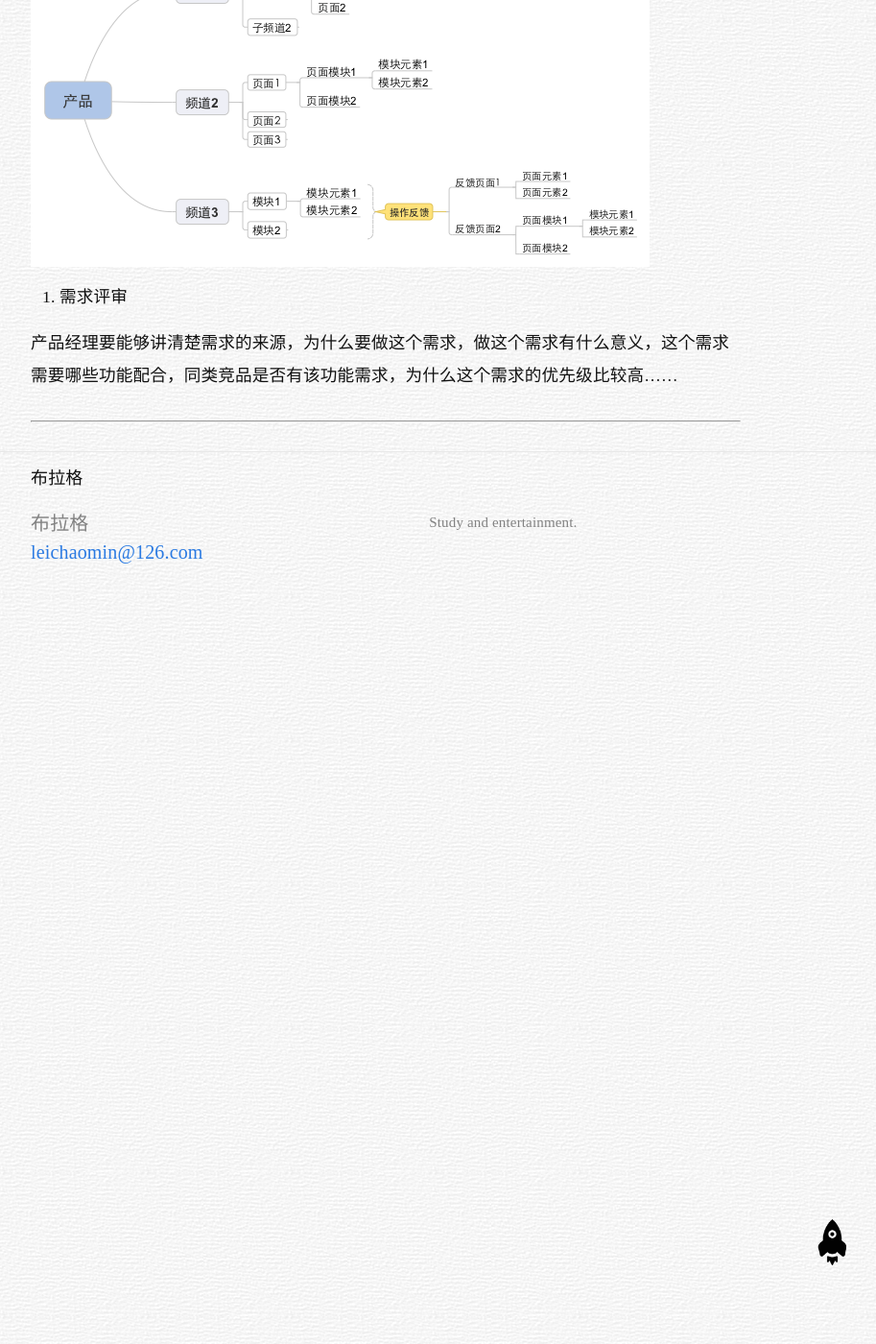
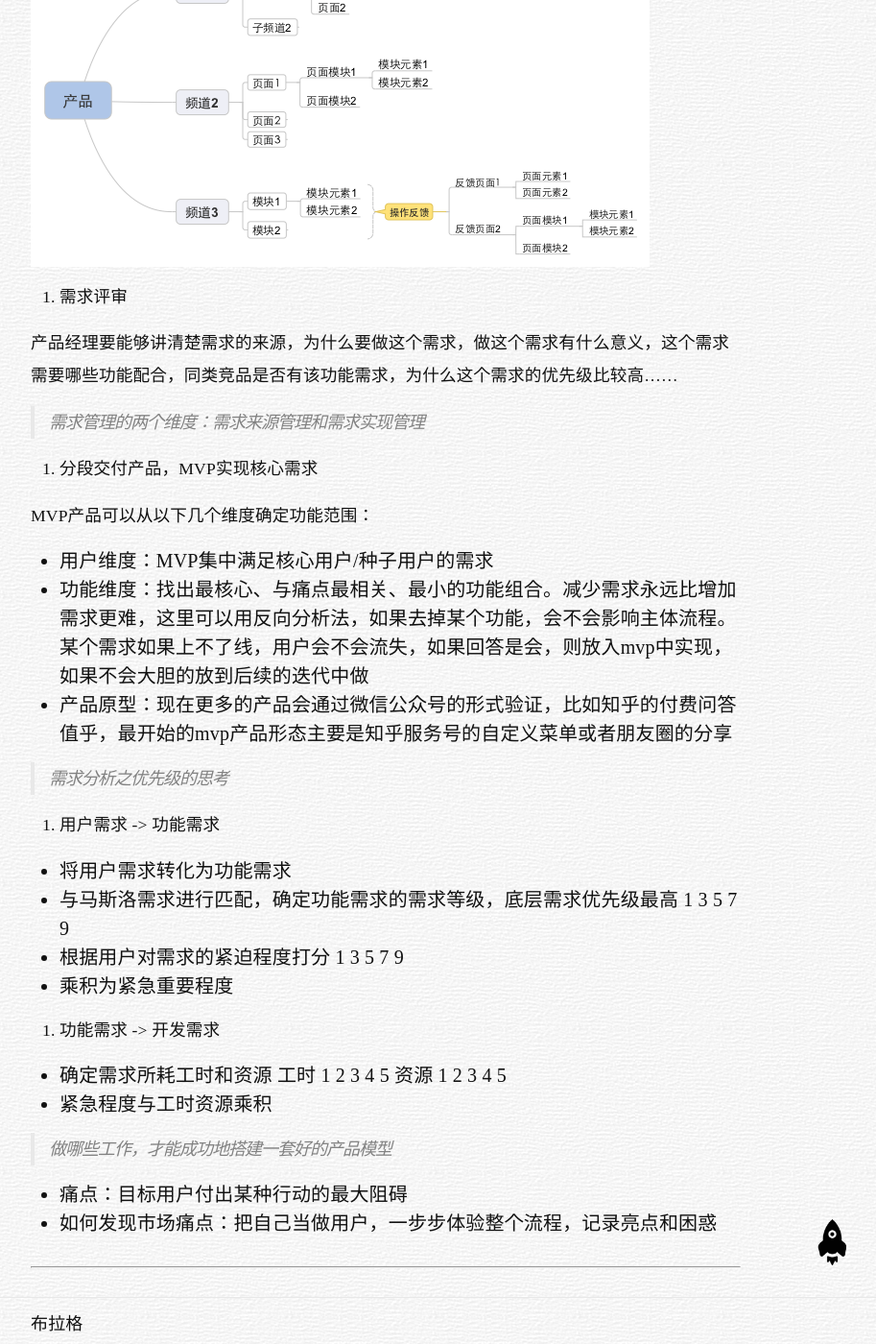
Before and after one commit to Besideme/besideme.github.io, a Jekyll site: the page built from _posts/2016-11-17-manage-demand-note.md, in a window 1280 px wide and 1400 px high, scrolled down 7929 px. Shown: the whole window at 96% size, without its empty margins (238-1151 px from the left). Built offline with Jekyll 4.4.1, drawn with Linux system fonts in a browser that asks for light colours; nearby versions of some CDN libraries; comment, search, counter and statistics services are not loaded; before the commit the page ends 8559 px from its top, so only the background shows below that.

Commit message:
Update 2016-11-17-manage-demand-note.md

```diff
--- a/_posts/2016-11-17-manage-demand-note.md
+++ b/_posts/2016-11-17-manage-demand-note.md
@@ -167,3 +167,32 @@ KANO模型，具体实施可参考 <https://www.douban.com/note/215759855/> QQ
 7. 需求评审
 
 产品经理要能够讲清楚需求的来源，为什么要做这个需求，做这个需求有什么意义，这个需求需要哪些功能配合，同类竞品是否有该功能需求，为什么这个需求的优先级比较高……
+
+> 需求管理的两个维度：需求来源管理和需求实现管理
+
+1. 分段交付产品，MVP实现核心需求
+
+MVP产品可以从以下几个维度确定功能范围：
+
+- 用户维度：MVP集中满足核心用户/种子用户的需求
+- 功能维度：找出最核心、与痛点最相关、最小的功能组合。减少需求永远比增加需求更难，这里可以用反向分析法，如果去掉某个功能，会不会影响主体流程。某个需求如果上不了线，用户会不会流失，如果回答是会，则放入mvp中实现，如果不会大胆的放到后续的迭代中做
+- 产品原型：现在更多的产品会通过微信公众号的形式验证，比如知乎的付费问答值乎，最开始的mvp产品形态主要是知乎服务号的自定义菜单或者朋友圈的分享
+
+> 需求分析之优先级的思考
+
+1. 用户需求 -> 功能需求
+
+- 将用户需求转化为功能需求
+- 与马斯洛需求进行匹配，确定功能需求的需求等级，底层需求优先级最高 1 3 5 7 9
+- 根据用户对需求的紧迫程度打分 1 3 5 7 9
+- 乘积为紧急重要程度
+
+2. 功能需求 -> 开发需求
+
+- 确定需求所耗工时和资源 工时 1 2 3 4 5  资源 1 2 3 4 5
+- 紧急程度与工时资源乘积
+
+> 做哪些工作，才能成功地搭建一套好的产品模型
+
+- 痛点：目标用户付出某种行动的最大阻碍
+- 如何发现市场痛点：把自己当做用户，一步步体验整个流程，记录亮点和困惑
```
